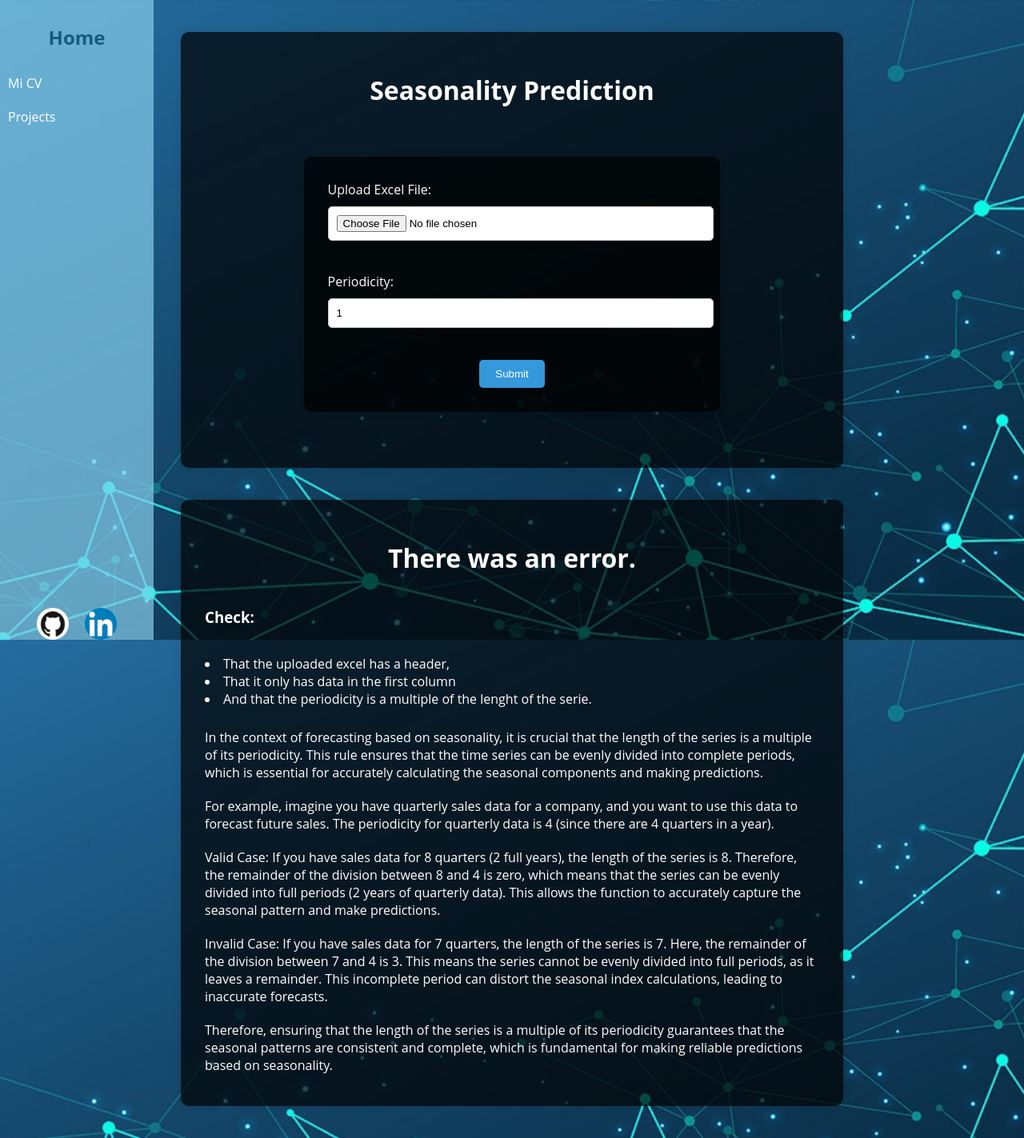
After one commit to ale-camer/personal_website, a Flask app: template templates/seasonality_prediction_error.html in a window 1280 px wide. The commit adds this page. Shown: the whole page at 80% size. Run offline with Flask 3, Linux system fonts and the light colour scheme; the template is opened without the code that fills it, so the values that code supplies are empty.

Commit message:
dddddddddddddddddd

```diff
--- a/app.py
+++ b/app.py
@@ -5,6 +5,22 @@ import os
 import pandas as pd
 
 app = Flask(__name__)
+
+def remove_old_plots():
+    temp_images_path = 'static/temp_images'
+    files_to_remove = ['original_data.png', 'all_periods_data.png', 'historic_and_prediction_data.png']
+
+    for file in files_to_remove:
+        file_path = os.path.join(temp_images_path, file)
+        if os.path.exists(file_path):
+            try:
+                os.remove(file_path)
+                print(f"Deleted file: {file_path}")
+            except Exception as e:
+                print(f"Error deleting file {file_path}: {e}")
+        else:
+            print(f"File does not exist: {file_path}")
+remove_old_plots()
 
 @app.route('/')
 def index():
@@ -32,43 +48,30 @@ def keyphrase_extraction_process():
 
 @app.route('/seasonality_prediction', methods=['GET', 'POST'])
 def seasonality_prediction():
-    existing_plots = []  # Lista para almacenar los nombres de los archivos de imagen existentes
-    if request.method == 'POST':
-        file = request.files['file']
-        periodicity = int(request.form['periodicity'])
+    try:
+        existing_plots = []  # Lista para almacenar los nombres de los archivos de imagen existentes
+        if request.method == 'POST':
+            file = request.files['file']
+            periodicity = int(request.form['periodicity'])
 
-        if file:
-            df = pd.read_excel(file)
-            if len(df.columns) == 1:
-                serie = df[df.columns]
-                forecasted_values = forecasting(serie, periodicity=periodicity)
-                generate_plots(serie, forecasted_values, periodicity)
+            if file:
+                df = pd.read_excel(file)
+                if len(df.columns) == 1:
+                    serie = df[df.columns]
+                    forecasted_values = forecasting(serie, periodicity=periodicity)
+                    generate_plots(serie, forecasted_values, periodicity)
 
-                # Obtener la lista de nombres de archivos de imagen existentes
-                for filename in ['original_data.png', 'all_periods_data.png', 'historic_and_prediction_data.png']:
-                    if os.path.exists(os.path.join('static', 'temp_images', filename)):
-                        existing_plots.append(filename)
+                    # Obtener la lista de nombres de archivos de imagen existentes
+                    for filename in ['original_data.png', 'all_periods_data.png', 'historic_and_prediction_data.png']:
+                        if os.path.exists(os.path.join('static', 'temp_images', filename)):
+                            existing_plots.append(filename)
 
-                return render_template('seasonality_prediction.html', forecast=forecasted_values, existing_plots=existing_plots, enumerate=enumerate)
-            else:
-                return "The Excel file has more than one column"
-    return render_template('seasonality_prediction.html')
-
-def remove_old_plots():
-    temp_images_path = 'static/temp_images'
-    files_to_remove = ['original_data.png', 'all_periods_data.png', 'historic_and_prediction_data.png']
-
-    for file in files_to_remove:
-        file_path = os.path.join(temp_images_path, file)
-        if os.path.exists(file_path):
-            try:
-                os.remove(file_path)
-                print(f"Deleted file: {file_path}")
-            except Exception as e:
-                print(f"Error deleting file {file_path}: {e}")
-        else:
-            print(f"File does not exist: {file_path}")
-remove_old_plots()
+                    return render_template('seasonality_prediction.html', forecast=forecasted_values, existing_plots=existing_plots, enumerate=enumerate)
+                else:
+                    return "The Excel file has more than one column"
+        return render_template('seasonality_prediction.html')
+    except:
+        return render_template('seasonality_prediction_error.html')
 
 if __name__ == '__main__':
     app.run(debug=True)
--- a/static/base.js
+++ b/static/base.js
@@ -1,11 +1,27 @@
-$(document).ready(function(){
-    // Función para alternar la visibilidad del submenú de Mi CV
-    $("#cv-toggle").click(function(){
-        $("#cv-menu").toggle();
+document.addEventListener('DOMContentLoaded', function() {
+    const dropdownToggles = document.querySelectorAll('.dropdown-toggle');
+    dropdownToggles.forEach(toggle => {
+        toggle.addEventListener('click', function(event) {
+            event.preventDefault();
+            const parentDropdown = this.parentElement;
+            const isOpen = parentDropdown.classList.contains('open');
+            closeAllDropdowns();
+            if (!isOpen) {
+                parentDropdown.classList.add('open');
+            }
+        });
     });
 
-    // Función para alternar la visibilidad del submenú de Projects
-    $("#projects-toggle").click(function(){
-        $("#projects-menu").toggle();
+    document.addEventListener('click', function(event) {
+        if (!event.target.closest('.dropdown')) {
+            closeAllDropdowns();
+        }
     });
+
+    function closeAllDropdowns() {
+        const openDropdowns = document.querySelectorAll('.dropdown.open');
+        openDropdowns.forEach(dropdown => {
+            dropdown.classList.remove('open');
+        });
+    }
 });
--- a/static/styles.css
+++ b/static/styles.css
@@ -64,21 +64,8 @@ body {
     padding: 10px;
 }
 
-/* Mostrar el submenú cuando el enlace tiene el foco */
-.navbar .navbar-list .dropdown .dropdown-toggle:focus + .dropdown-menu,
-.navbar .navbar-list .dropdown .dropdown-toggle:focus-within + .dropdown-menu {
+.navbar .navbar-list .dropdown.open .dropdown-menu {
     display: block;
-}
-
-/* Mostrar el submenú cuando se pasa el cursor sobre el submenú */
-.navbar .navbar-list .dropdown .dropdown-menu:hover,
-.navbar .navbar-list .dropdown .dropdown-menu:focus-within {
-    display: block;
-}
-
-/* Ocultar el submenú cuando se hace clic fuera */
-body {
-    outline: none;
 }
 
 .navbar .navbar-footer {
@@ -371,3 +358,16 @@ body {
     height: auto;
     margin: 10px 0;
 }
+
+.keyphrase-extraction-container .seasonality-prediction-error-h3,
+.keyphrase-extraction-container .seasonality-prediction-error-ul,
+.keyphrase-extraction-container .seasonality-prediction-error-p {
+    text-align: left;
+    width: 100%;
+    margin-left: 0;
+    padding-left: 0;
+}
+
+.keyphrase-extraction-container .seasonality-prediction-error-ul {
+    list-style-position: inside;
+}
--- /dev/null
+++ b/templates/seasonality_prediction_error.html
@@ -0,0 +1,51 @@
+{% extends 'base.html' %}
+
+{% block content %}
+<div class="container">
+
+    <div class="keyphrase-extraction-container">
+        <h1>Seasonality Prediction</h1>
+        <form action="{{ url_for('seasonality_prediction') }}" method="post" enctype="multipart/form-data"
+            class="file-upload-form">
+            <div class="form-group">
+                <label for="file">Upload Excel File:</label>
+                <input type="file" name="file" id="file" accept=".xlsx,.xls">
+            </div>
+            <div class="form-group">
+                <label for="periodicity">Periodicity:</label>
+                <input type="number" name="periodicity" id="periodicity" min="1" value="1">
+            </div>
+            <button type="submit" class="btn btn-primary">Submit</button>
+        </form>
+    </div>
+
+    <div class="keyphrase-extraction-container">
+        <h1 class="seasonality-prediction-error-h1">There was an error.</h1>
+        <h3 class="seasonality-prediction-error-h3">Check:</h3>
+        <ul class="seasonality-prediction-error-ul">
+            <li>That the uploaded excel has a header,</li>
+            <li>That it only has data in the first column</li>
+            <li>And that the periodicity is a multiple of the lenght of the serie.</li>
+        </ul>
+        <p class="seasonality-prediction-error-p">In the context of forecasting based on seasonality, it is crucial that
+            the length of the series is a multiple of its periodicity. This rule ensures that the time series can be
+            evenly divided into complete periods, which is essential for accurately calculating the seasonal components
+            and making predictions.</p>
+        <p class="seasonality-prediction-error-p">For example, imagine you have quarterly sales data for a company, and
+            you want to use this data to forecast future sales. The periodicity for quarterly data is 4 (since there are
+            4 quarters in a year).</p>
+        <p class="seasonality-prediction-error-p">Valid Case: If you have sales data for 8 quarters (2 full years), the
+            length of the series is 8. Therefore, the remainder of the division between 8 and 4 is zero, which means
+            that the series can be evenly divided into full periods (2 years of quarterly data). This allows the
+            function to accurately capture the seasonal pattern and make predictions.</p>
+        <p class="seasonality-prediction-error-p">Invalid Case: If you have sales data for 7 quarters, the length of the
+            series is 7. Here, the remainder of the division between 7 and 4 is 3. This means the series cannot be
+            evenly divided into full periods, as it leaves a remainder. This incomplete period can distort the seasonal
+            index calculations, leading to inaccurate forecasts.</p>
+        <p class="seasonality-prediction-error-p">Therefore, ensuring that the length of the series is a multiple of its
+            periodicity guarantees that the seasonal patterns are consistent and complete, which is fundamental for
+            making reliable predictions based on seasonality.</p>
+    </div>
+
+</div>
+{% endblock %}
```
Also changed, not shown: templates/seasonality_prediction.html (+22 -1 lines), static/temp_images/all_periods_data.png (deleted), static/temp_images/historic_and_prediction_data.png (deleted), static/temp_images/original_data.png (deleted).
